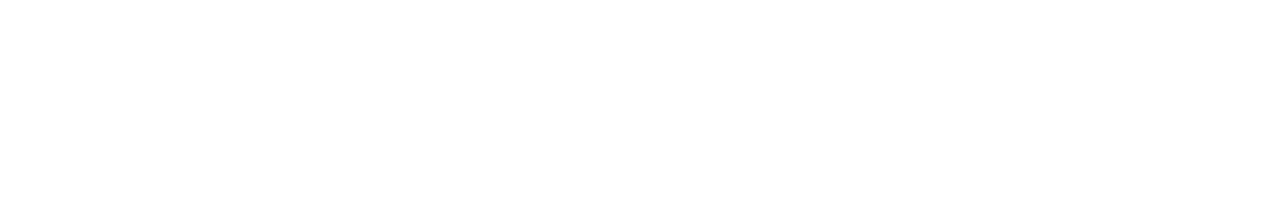
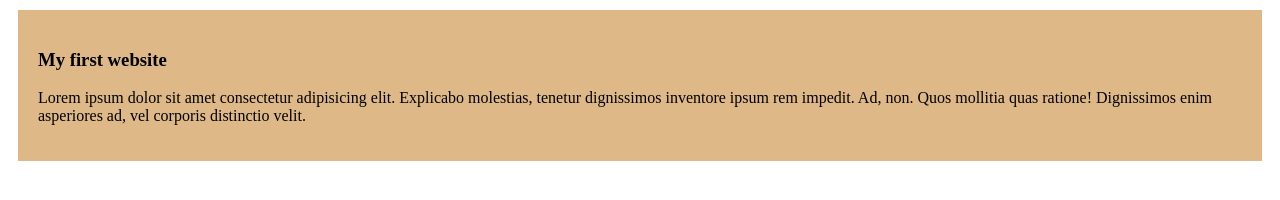
Before and after one commit to Shahriyar-byteknight/shahriyar-dev-journey, a plain HTML site: page index.html in a window 1280 px wide. Drawn offline with Linux system fonts and the light colour scheme.

Commit message:
added the first blog

```diff
--- /dev/null
+++ b/index.css
@@ -0,0 +1,5 @@
+div{
+    background-color: burlywood;
+    margin: 10px;
+    padding: 20px;
+}
--- a/index.html
+++ b/index.html
@@ -4,8 +4,12 @@
     <meta charset="UTF-8">
     <meta name="viewport" content="width=device-width, initial-scale=1.0">
     <title>My first ever git hub journey</title>
+    <link rel="stylesheet" href="index.css">
 </head>
 <body>
-
+ <div>
+    <h3>My first website</h3>
+    <p>Lorem ipsum dolor sit amet consectetur adipisicing elit. Explicabo molestias, tenetur dignissimos inventore ipsum rem impedit. Ad, non. Quos mollitia quas ratione! Dignissimos enim asperiores ad, vel corporis distinctio velit.</p>
+ </div>
 </body>
 </html>
```
